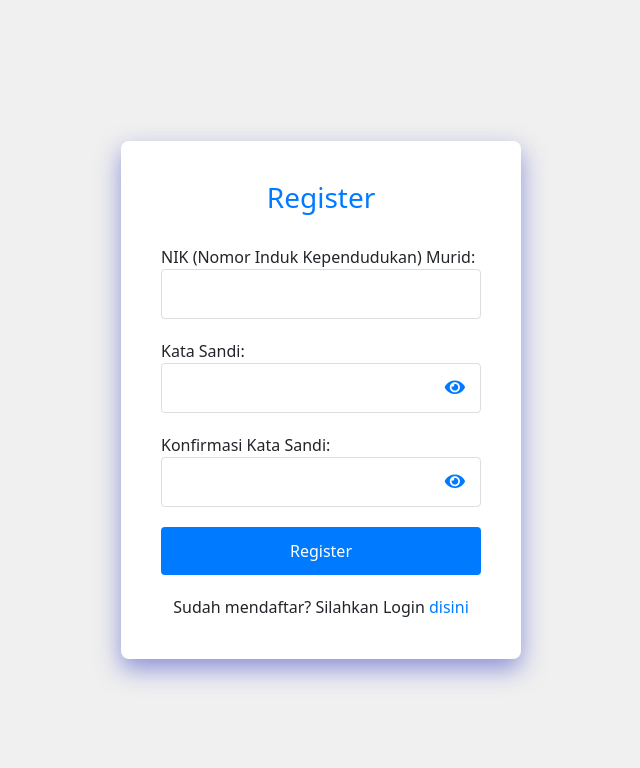
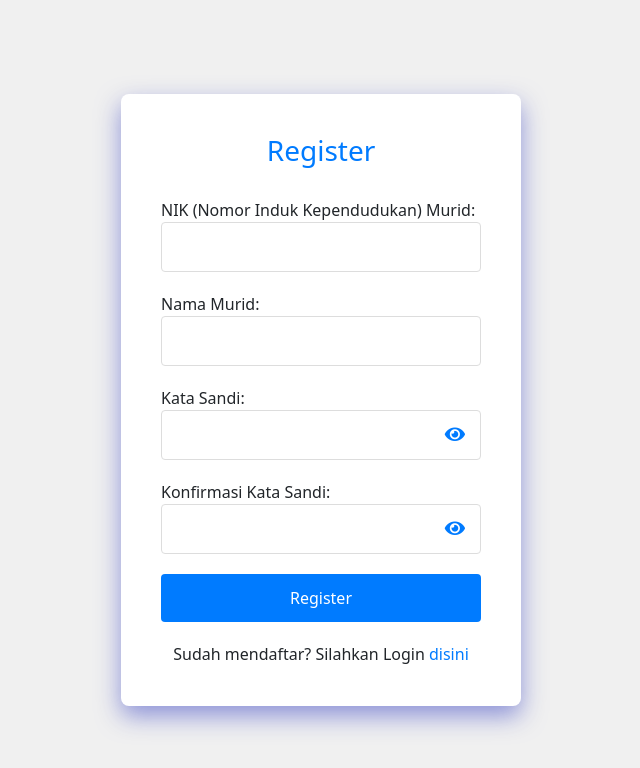
Before and after one commit to yerikodirgantara/Tk-Bintang-Kasih, a Vue app: page /Reguser in a window 1280 px wide. Shown: the top 768 px of the page, without its empty margins (319-959 px from the left). Built offline with nearby package versions, Linux system fonts and the light colour scheme.

Commit message:
reguser update

```diff
--- a/src/components/Register/Reguser.vue
+++ b/src/components/Register/Reguser.vue
@@ -3,9 +3,24 @@
     <div class="register-container">
       <h1 class="register-title">Register</h1>
       <form @submit.prevent="registerUser">
+        <!-- NIK -->
+        <div class="form-group" :class="{ 'has-error': nikError }">
+          <label for="nik">NIK (Nomor Induk Kependudukan) Murid:</label>
+          <input
+            type="text"
+            id="nik"
+            v-model="user.nik"
+            @blur="validateNik"
+            @input="clearError('nikError')"
+            required
+            class="input-field"
+          />
+          <p v-if="nikError" class="error">{{ nikError }}</p>
+        </div>
+
         <!-- Username -->
         <div class="form-group" :class="{ 'has-error': usernameError }">
-            <label for="username">NIK (Nomor Induk Kependudukan) Murid:</label>
+        <label for="username">Nama Murid:</label>
         <input
           type="text"
           id="username"
@@ -17,6 +32,7 @@
         />
         <p v-if="usernameError" class="error">{{ usernameError }}</p>
       </div>
+
 
         <!-- Password -->
         <div class="form-group" :class="{ 'has-error': passwordError }">
@@ -63,9 +79,7 @@
 
         <!-- Error and Success Messages -->
         <p v-if="errorMessage" class="error message">{{ errorMessage }}</p>
-          <p v-if="successMessage" class="success message">
-            {{ successMessage }}
-          </p>
+        <p v-if="successMessage" class="success message">{{ successMessage }}</p>
 
         <!-- Link to Login -->
         <div class="login-link-container">
@@ -85,11 +99,13 @@
   data() {
     return {
       user: {
-          username: '',
+        nik: '',
+        username: '',  // Mengganti 'name' dengan 'username'
         password: '',
         confirmPassword: '',
       },
-        usernameError: '',
+      nikError: '',
+      usernameError: '',  // Mengganti 'nameError' dengan 'usernameError'
       passwordError: '',
       confirmPasswordError: '',
       errorMessage: '',
@@ -103,15 +119,22 @@
       this[field] = '';
     },
 
-      validateUsername() {
+    validateNik() {
+      if (this.user.nik.length !== 16) {
+        this.nikError = 'NIK harus 16 karakter.';
+        Swal.fire('Error', this.nikError, 'error');
+      }
+    },
+
+    validateUsername() {  // Mengganti 'validateName' menjadi 'validateUsername'
       if (this.user.username.length < 3) {
-          this.usernameError = 'NIK harus 16 karakter.';
+        this.usernameError = 'Nama harus minimal 3 karakter.';
         Swal.fire('Error', this.usernameError, 'error');
       }
     },
 
     validatePassword() {
-        if (this.user.password.length < 4) { // Adjusted password length to 4 characters
+      if (this.user.password.length < 4) {
         this.passwordError = 'Kata sandi harus minimal 4 karakter.';
         Swal.fire('Error', this.passwordError, 'error');
       }
@@ -125,7 +148,7 @@
     },
 
     async registerUser() {
-        if (this.usernameError || this.passwordError || this.confirmPasswordError) {
+      if (this.nikError || this.usernameError || this.passwordError || this.confirmPasswordError) {
         return;
       }
 
@@ -151,6 +174,7 @@
   },
 };
 </script>
+
 
   <style scoped>
   .page-container {
```
Lines whose indentation alone changed are shown as unchanged.
